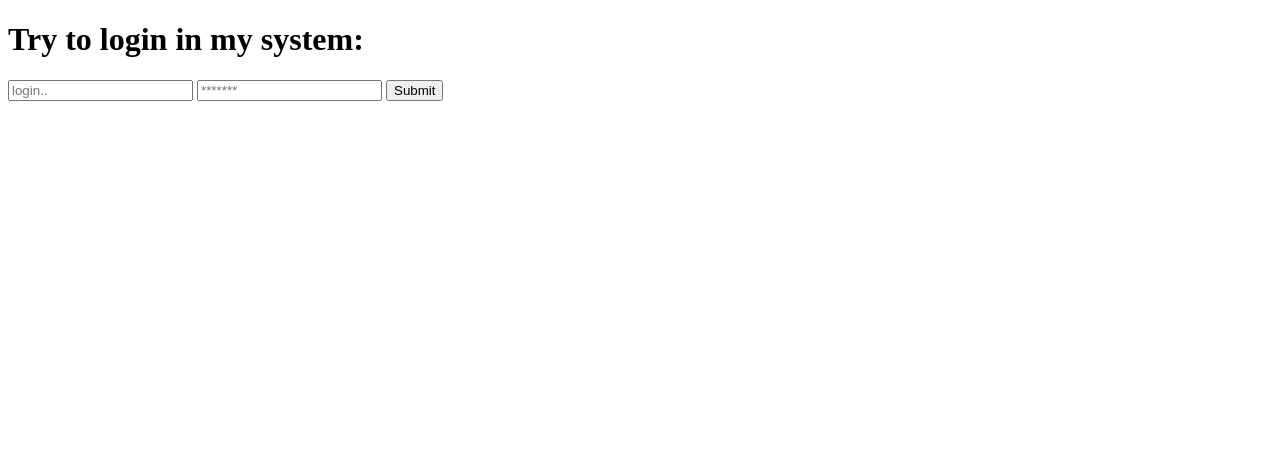
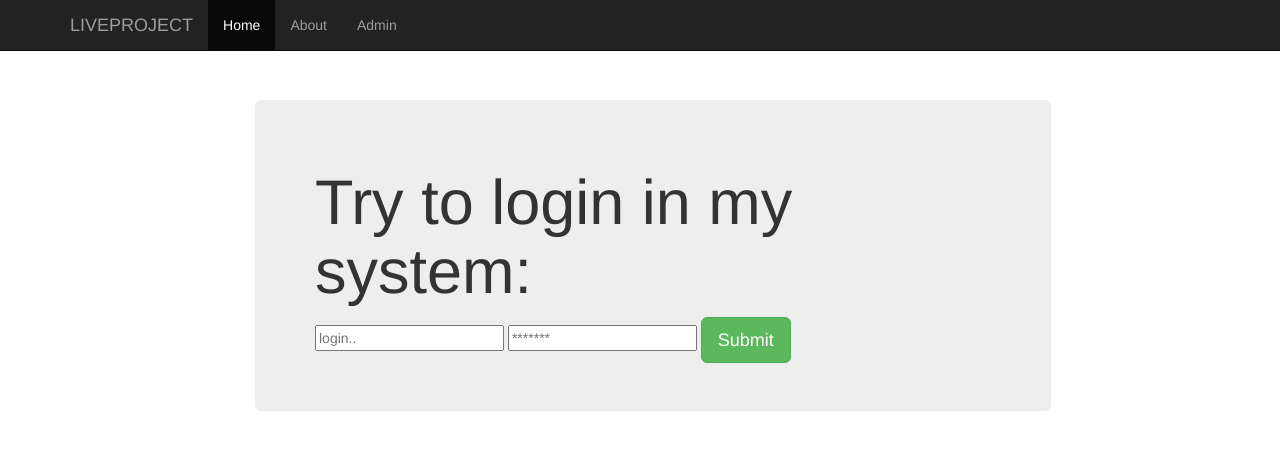
Before and after one commit to HaideiGV/LIVE, a Django app: template liveupdate/templates/login_page.html in a window 1280 px wide. Shown: the top 450 px of the page. Run offline with Django 3.2, Linux system fonts and the light colour scheme; the template is opened without the code that fills it, so the values that code supplies are empty; parts of the project's set-up code (start-up, migrations or seed data) failed here and were passed over; some libraries are stand-ins or nearby versions.

Commit message:
link share service get started

```diff
--- a/liveupdate/templates/base.html
+++ b/liveupdate/templates/base.html
@@ -1,11 +1,54 @@
+
+
 <!DOCTYPE html>
 <html lang="en">
-<head>
-    <meta charset="UTF-8">
-    <title>Title</title>
-</head>
-<body>
+  <head>
+    <meta charset="utf-8">
+    <meta http-equiv="X-UA-Compatible" content="IE=edge">
+    <meta name="viewport" content="width=device-width, initial-scale=1">
+    <meta name="description" content="">
+    <meta name="author" content="">
+    <link rel="icon" href="../../favicon.ico">
+    <title>Starter Template for Bootstrap</title>
+    <link href="https://maxcdn.bootstrapcdn.com/bootstrap/3.3.6/css/bootstrap.min.css" rel="stylesheet">
+    <link href="/static/css/starter-template.css" rel="stylesheet">
+
+  </head>
+
+  <body>
+
+    <nav class="navbar navbar-inverse navbar-fixed-top">
+      <div class="container">
+        <div class="navbar-header">
+          <button type="button" class="navbar-toggle collapsed" data-toggle="collapse" data-target="#navbar" aria-expanded="false" aria-controls="navbar">
+            <span class="sr-only">Toggle navigation</span>
+            <span class="icon-bar"></span>
+            <span class="icon-bar"></span>
+            <span class="icon-bar"></span>
+          </button>
+          <a class="navbar-brand" href="#">LIVEPROJECT</a>
+        </div>
+        <div id="navbar" class="collapse navbar-collapse">
+          <ul class="nav navbar-nav">
+            <li class="active"><a href="/">Home</a></li>
+            <li><a href="/detail/">About</a></li>
+            <li><a href="/admin/">Admin</a></li>
+          </ul>
+        </div><!--/.nav-collapse -->
+      </div>
+    </nav>
+
+    <div class="container" style="padding-top: 100px; padding-left: 200px;">
     {% block new_post %}
     {% endblock new_post%}
-</body>
+    </div><!-- /.container -->
+
+
+
+
+    <script src="https://ajax.googleapis.com/ajax/libs/jquery/1.11.3/jquery.min.js"></script>
+    <script>window.jQuery || document.write('<script src="../../assets/js/vendor/jquery.min.js"><\/script>')</script>
+    <script src="https://maxcdn.bootstrapcdn.com/bootstrap/3.3.6/js/bootstrap.min.js"></script>
+
+  </body>
 </html>
--- a/liveupdate/templates/login_page.html
+++ b/liveupdate/templates/login_page.html
@@ -1,10 +1,12 @@
 {% extends "base.html" %}
 {% block new_post%}
+    <div class="jumbotron col-lg-10">
         <h1>Try to login in my system:</h1>
         <form action="." method="post">
             {% csrf_token %}
             <input type="text" name="username" placeholder="login.."/>
             <input type="password" name="password" placeholder="*******"/>
-        <input type="submit" value="Submit"/>
+            <input class="btn btn-lg btn-success" type="submit" value="Submit"/>
         </form>
+    </div>
 {% endblock new_post%}
```
Also changed, not shown: liveproject/settings.py (+9 -18 lines), liveupdate/models.py (+13 -8 lines), liveupdate/views.py (+4 -4 lines), db.sqlite3, liveupdate/static/css/starter-template.css (added). Lines whose indentation alone changed are shown as unchanged.
